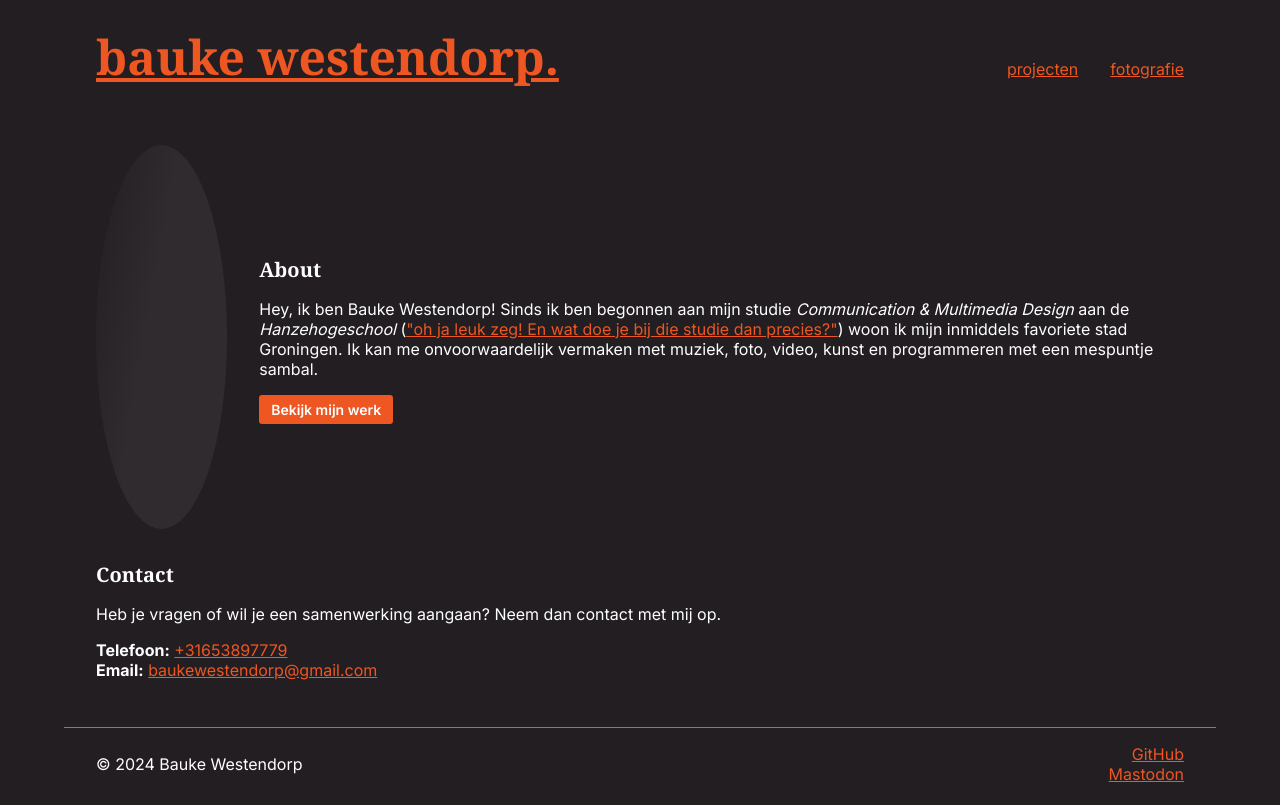
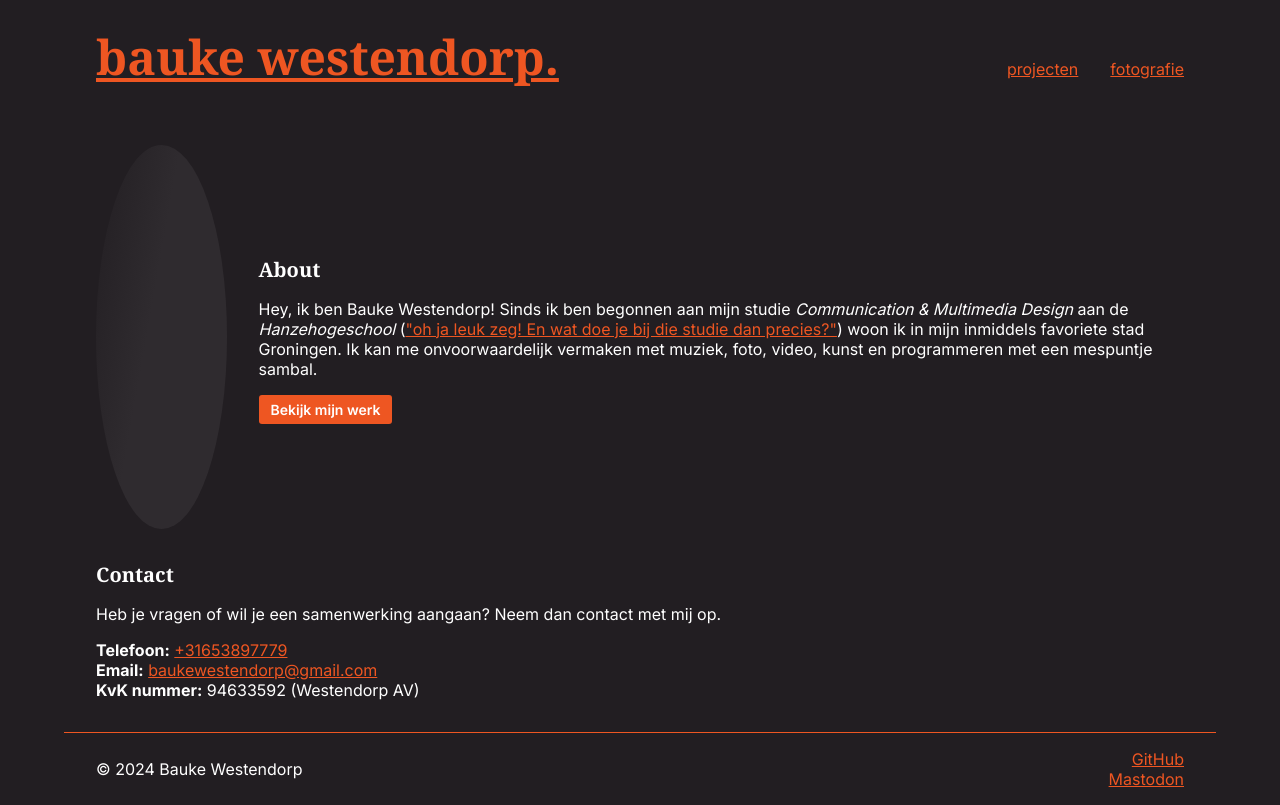
Before and after one commit to BaukeWestendorp/baukewestendorp.nl, a SvelteKit app: page / in a window 1280 px wide. Both pictures are taken after a click on the button "Toon contactinformatie". Built offline with nearby package versions, Linux system fonts and the light colour scheme.

Commit message:
Add KvK number to contact info

```diff
--- a/src/routes/+page.svelte
+++ b/src/routes/+page.svelte
@@ -2,6 +2,7 @@
 	interface ContactInformation {
 		phone: string;
 		email: string;
+		kvk: string;
 	}
 
 	let contactInformationShown = false;
@@ -12,10 +13,13 @@
 		const phonePart2 = '3897779';
 		const emailPart1 = 'baukew';
 		const emailPart2 = 'estendorp@gmail.com';
+		const kvkPart1 = '9463';
+		const kvkPart2 = '3592';
 
 		return {
 			phone: phonePart1 + phonePart2,
-			email: emailPart1 + emailPart2
+			email: emailPart1 + emailPart2,
+			kvk: kvkPart1 + kvkPart2
 		};
 	}
 </script>
@@ -41,8 +45,8 @@
 				(<a
 					href="https://www.hanze.nl/nl/opleidingen/voltijd/bachelor/communication-and-multimedia-design"
 					>"oh ja leuk zeg! En wat doe je bij die studie dan precies?"</a
-				>) woon ik mijn inmiddels favoriete stad Groningen. Ik kan me onvoorwaardelijk vermaken met
-				muziek, foto, video, kunst en programmeren met een mespuntje sambal.
+				>) woon ik in mijn inmiddels favoriete stad Groningen. Ik kan me onvoorwaardelijk vermaken
+				met muziek, foto, video, kunst en programmeren met een mespuntje sambal.
 			</p>
 			<br />
 			<a href="/fotografie" class="button">Bekijk mijn werk</a>
@@ -59,6 +63,9 @@
 				<br />
 				<b>Email:</b>
 				<a href={`mailto:${getContactInformation().email}`}>{getContactInformation().email}</a>
+				<br />
+				<b>KvK nummer:</b>
+				{getContactInformation().kvk} (Westendorp AV)
 			</p>
 		{:else}
 			<button on:click={showContactInformation}>Toon contactinformatie</button>
```
